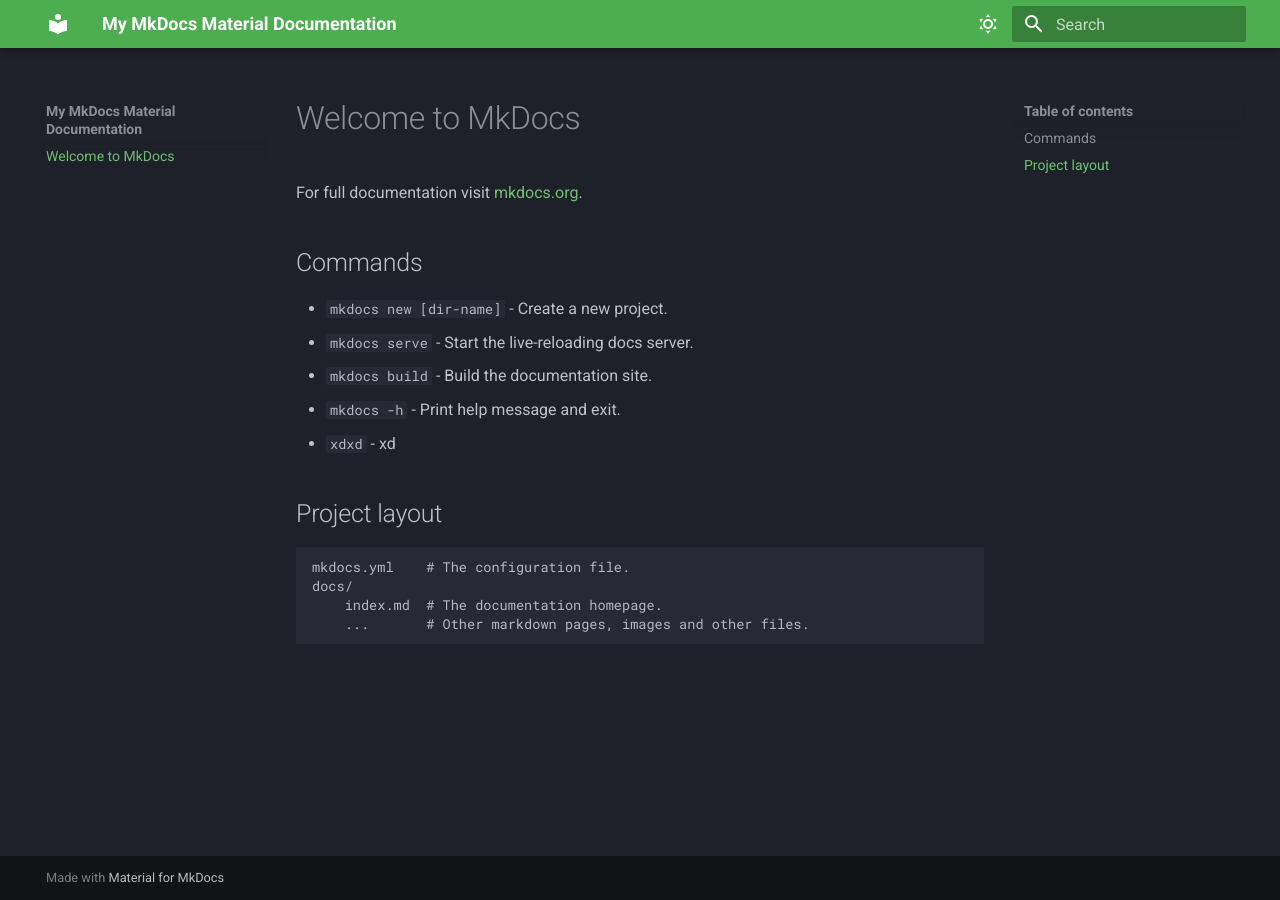
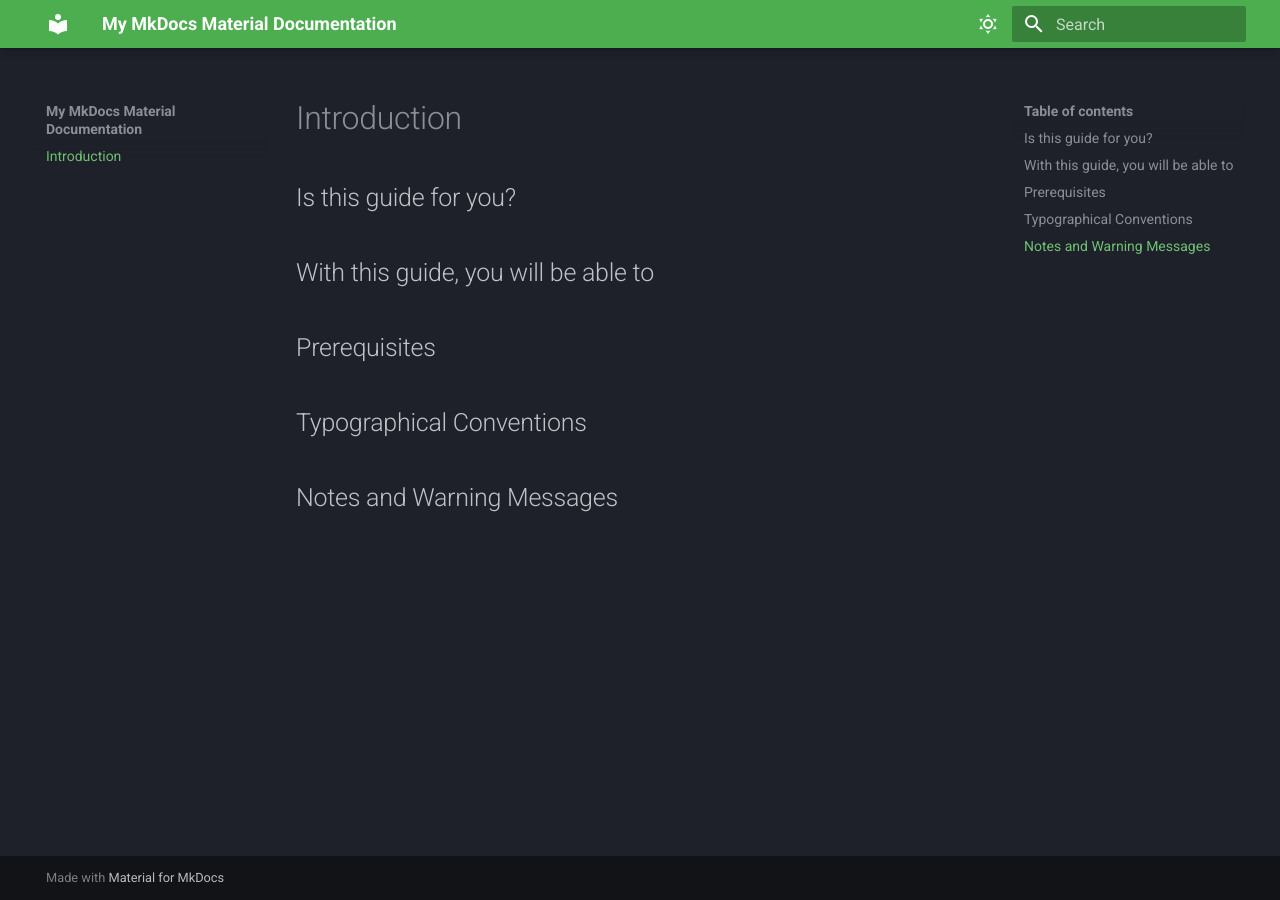
Before and after one commit to Hazel-Jeong-dev/COMM2216_UserGuide_Aibyn_Hazel, an MkDocs documentation site: the page built from docs/index.md, in a window 1280 px wide. Built offline with MkDocs 1.6.1 and Material for MkDocs 9.7.7, drawn with Linux system fonts in a browser that asks for light colours.

Commit message:
Add structure to main page

```diff
--- a/docs/index.md
+++ b/docs/index.md
@@ -1,18 +1,11 @@
-# Welcome to MkDocs
+# Introduction
 
-For full documentation visit [mkdocs.org](https://www.mkdocs.org).
+## Is this guide for you?
 
-## Commands
+## With this guide, you will be able to
 
-* `mkdocs new [dir-name]` - Create a new project.
-* `mkdocs serve` - Start the live-reloading docs server.
-* `mkdocs build` - Build the documentation site.
-* `mkdocs -h` - Print help message and exit.
-* `xdxd` - xd
+## Prerequisites
 
-## Project layout
+## Typographical Conventions
 
-    mkdocs.yml    # The configuration file.
-    docs/
-        index.md  # The documentation homepage.
-        ...       # Other markdown pages, images and other files.
+## Notes and Warning Messages
```
